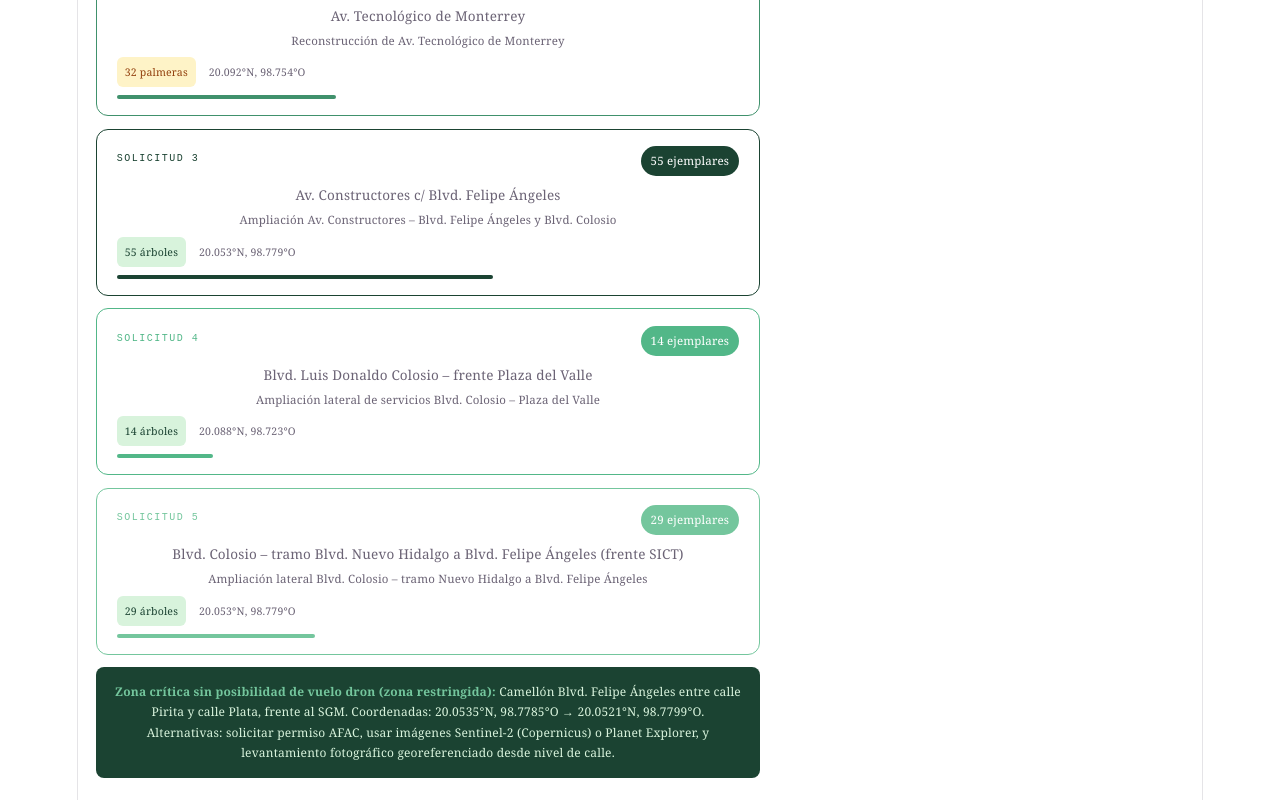
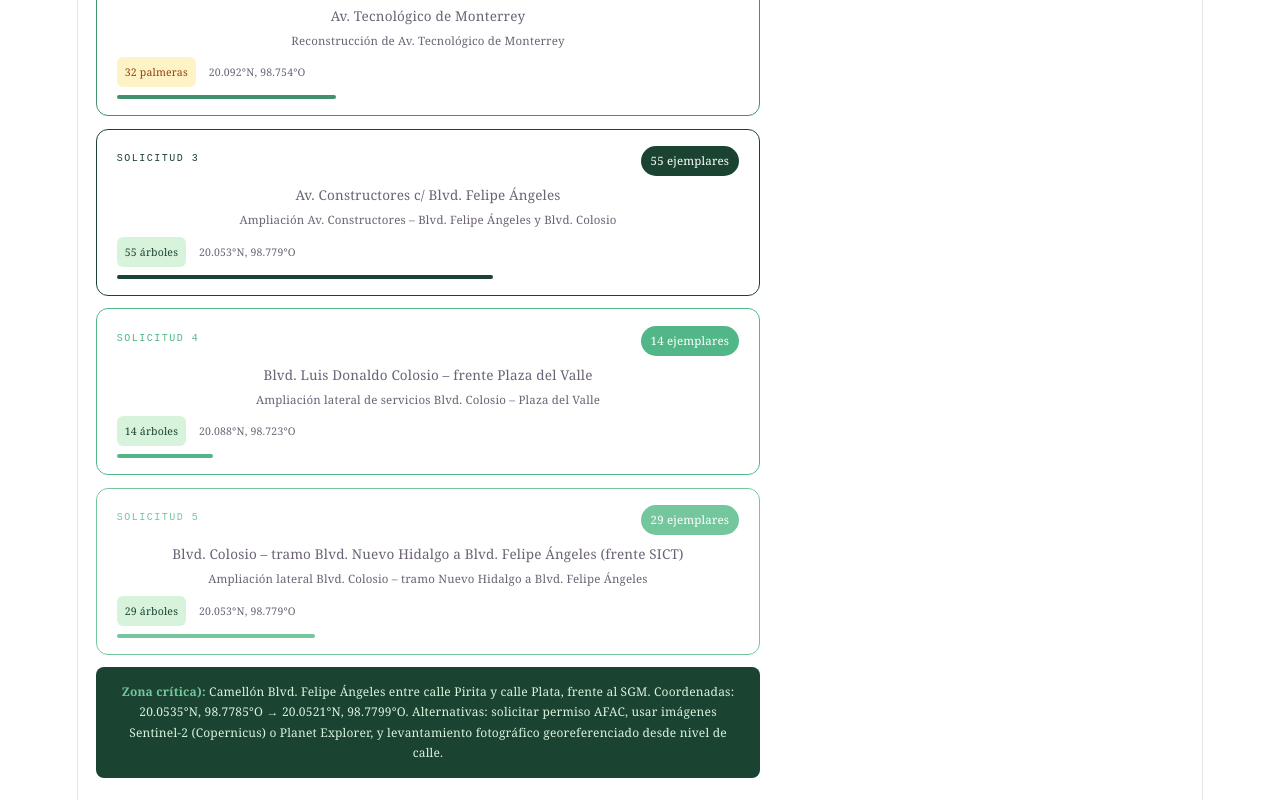
Before and after one commit to nieblasIX/monitoreo-arbolado-pachuca, a React (Vite) app: page / in a window 1280 px wide. Shown: the part 663-1463 px from the top of the page. Built offline with nearby package versions, Linux system fonts and the light colour scheme.

Commit message:
2da  actualización de datos

```diff
--- a/src/App.jsx
+++ b/src/App.jsx
@@ -262,7 +262,7 @@ export default function App() {
               </div>
             ))}
             <div style={{ background:"#1b4332", color:"#d8f3dc", borderRadius:8, padding:"0.8rem 1rem", fontSize:12, lineHeight:1.7, marginTop:4 }}>
-              <strong style={{ color:"#74c69d" }}>Zona crítica sin posibilidad de vuelo dron (zona restringida):</strong>{" "}
+              <strong style={{ color:"#74c69d" }}>Zona crítica):</strong>{" "}
               Camellón Blvd. Felipe Ángeles entre calle Pirita y calle Plata, frente al SGM. Coordenadas: 20.0535°N, 98.7785°O → 20.0521°N, 98.7799°O. Alternativas: solicitar permiso AFAC, usar imágenes Sentinel-2 (Copernicus) o Planet Explorer, y levantamiento fotográfico georeferenciado desde nivel de calle.
             </div>
           </div>
```
